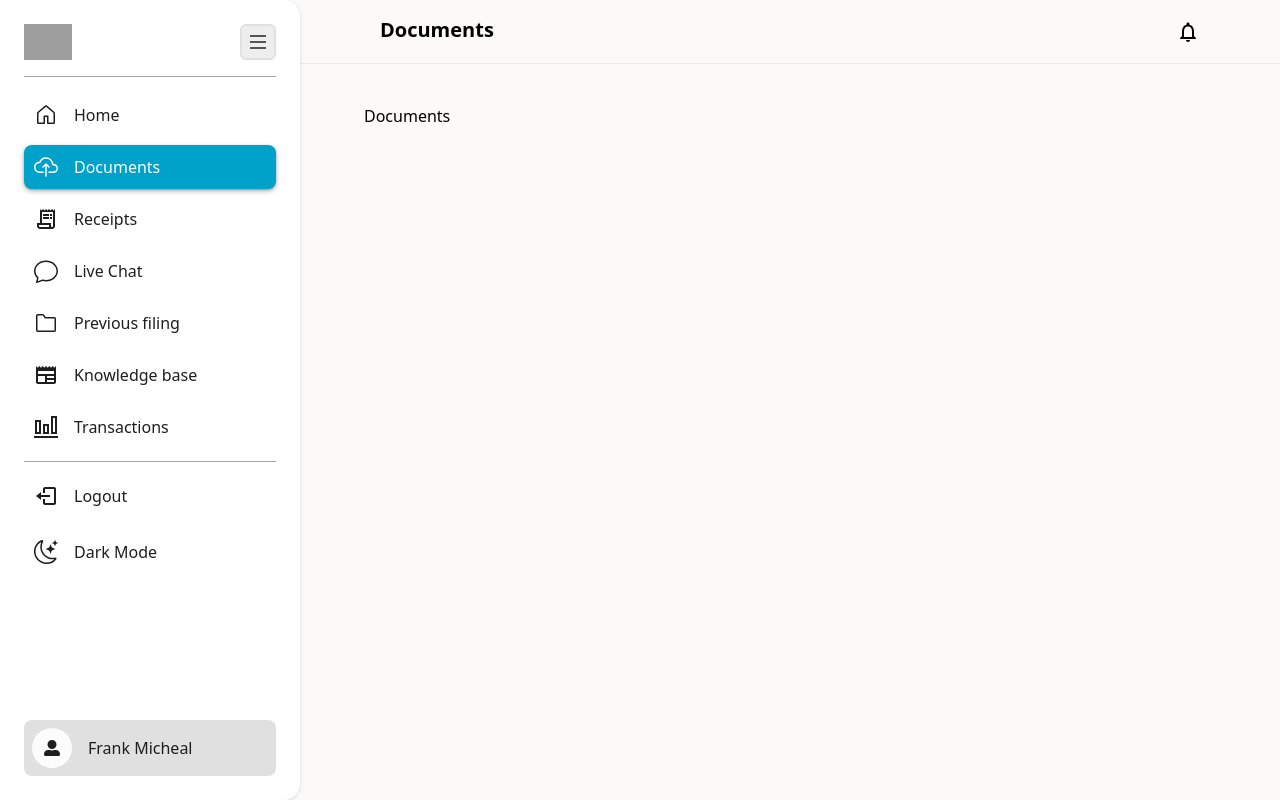
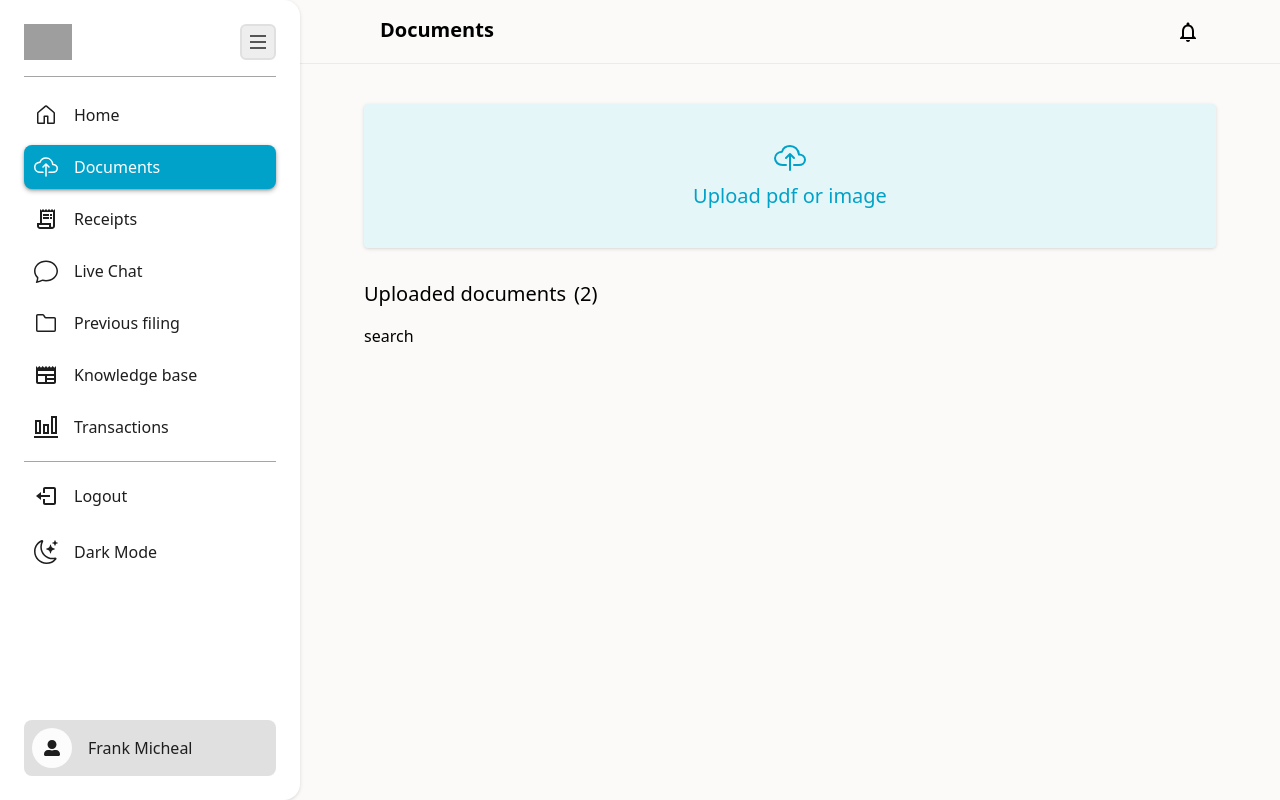
Before and after one commit to Trayshmhirk/tax-return-user-app, a React (Vite) app: page /documents in a window 1280 px wide. Built offline with nearby package versions, Linux system fonts and the light colour scheme; grey boxes are pictures that could not be loaded.

Commit message:
add upload pdf component, setting up search and filter component

```diff
--- /dev/null
+++ b/src/components/SearchAndFilter.tsx
@@ -0,0 +1,40 @@
+import { FaMagnifyingGlass } from "react-icons/fa6";
+
+type SearchFilterProps = {
+   title: string;
+   placeHolder: string;
+   handleSearch: () => void;
+   handleFilter: () => void;
+   activeFilter: string;
+   value: string;
+};
+
+const SearchAndFilter = ({
+   // title,
+   handleSearch,
+   // handleFilter,
+   // setActiveFilter,
+   // activeFilter,
+   value,
+}: SearchFilterProps) => {
+   return (
+      <div className="flex flex-col md:flex-row gap-4">
+         <label className="w-100 h-14 flex items-center px-4 py-3 rounded-lg md:w-[350px]">
+            <button className="btn">
+               <FaMagnifyingGlass className="w-4 h-4 text-gray dark:text-white" />
+            </button>
+            <input
+               type="text"
+               placeholder="Search"
+               className="flex-grow bg-transparent border-none placeholder:text-gray outline-none"
+               onChange={handleSearch}
+               value={value}
+            />
+         </label>
+
+         <div className="filter min-w-full overflow-scroll flex items-center gap-3 md:w-full md:overflow-visible"></div>
+      </div>
+   );
+};
+
+export default SearchAndFilter;
--- /dev/null
+++ b/src/components/UploadPdfImage.tsx
@@ -0,0 +1,41 @@
+// import React from 'react'
+import { IoCloudUploadOutline } from "react-icons/io5";
+
+type UploadPdfProps = {
+   handleFileUpload?: () => void;
+   isUploadReceipt?: boolean;
+   handleClick?: () => void;
+   isUploadDoc?: boolean;
+};
+
+const UploadPdfImage = ({
+   handleFileUpload,
+   isUploadReceipt,
+   handleClick,
+   isUploadDoc,
+}: UploadPdfProps) => {
+   return (
+      <label
+         className="h-36 flex flex-col justify-center items-center gap-2 bg-bubbles dark:bg-mutedGray text-xl text-richElectricBlue dark:text-white font-medium shadow-md dark:shadow-md-dark rounded cursor-pointer"
+         onClick={handleClick}
+      >
+         <IoCloudUploadOutline className="w-8 h-8" />
+
+         {isUploadDoc ? (
+            <></>
+         ) : (
+            <input
+               type="file"
+               accept=".pdf, .png, .jpg, .jpeg"
+               onChange={handleFileUpload}
+               className="hidden"
+            />
+         )}
+         <p className="">
+            {`${isUploadReceipt ? "Upload receipt" : "Upload pdf or image"}`}
+         </p>
+      </label>
+   );
+};
+
+export default UploadPdfImage;
--- a/src/pages/Documents.tsx
+++ b/src/pages/Documents.tsx
@@ -1,5 +1,50 @@
+import { useNavigate } from "react-router-dom";
+import UploadPdfImage from "../components/UploadPdfImage";
+
+const uploadedDocuments = [
+   {
+      id: "id1",
+      title: "document",
+      document_size: "20",
+      document_type: "pdf",
+   },
+   {
+      id: "id2",
+      title: "document",
+      document_size: "20",
+      document_type: "pdf",
+   },
+];
+
 const Documents = () => {
-   return <div>Documents</div>;
+   const navigate = useNavigate();
+
+   const handleNavigateUploadDocument = () => {
+      navigate("/upload-document");
+   };
+
+   return (
+      <div className="flex flex-col gap-8">
+         <UploadPdfImage
+            isUploadDoc
+            handleClick={handleNavigateUploadDocument}
+         />
+
+         <div className="flex flex-col gap-4">
+            <div className="flex items-center gap-2 text-xl">
+               <p className="font-medium">Uploaded documents</p>
+
+               <span className="fw-normal ">
+                  {uploadedDocuments && uploadedDocuments.length
+                     ? `(${uploadedDocuments.length})`
+                     : "(0)"}
+               </span>
+            </div>
+
+            <div>search</div>
+         </div>
+      </div>
+   );
 };
 
 export default Documents;
```
